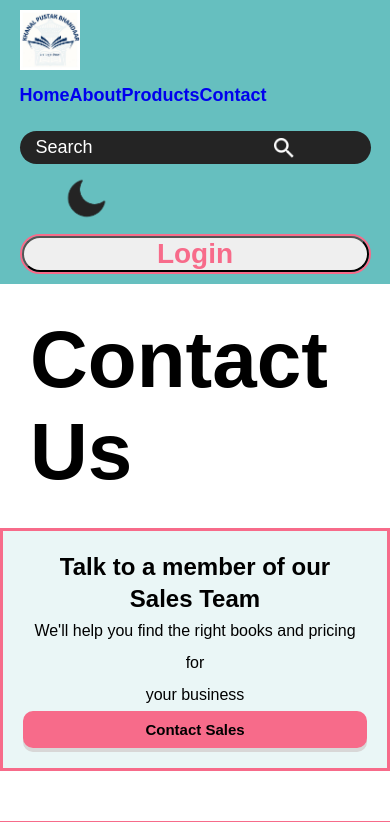
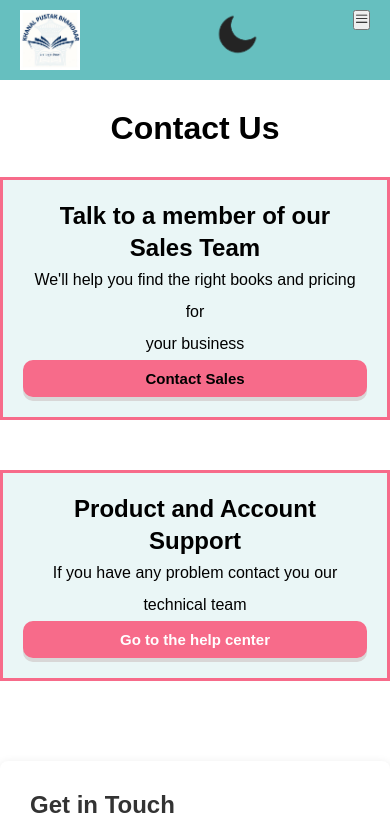
Before and after one commit to Sundarkhanal/Minor-Project, a React (Vite) app in the folder minor_project/: page /contact in a window 390 px wide. Shown: the top 822 px of the page. Built offline with nearby package versions, Linux system fonts and the light colour scheme.

Commit message:
navbar responsiveness updated

```diff
--- a/minor_project/package.json
+++ b/minor_project/package.json
@@ -1,4 +1,5 @@
 {
+  "homepage": "https://sundarkhanal.github.io/Minor-Project",
   "name": "minor_project",
   "private": true,
   "version": "0.0.0",
@@ -10,8 +11,10 @@
     "preview": "vite preview"
   },
   "dependencies": {
+    "icons": "^1.0.0",
     "react": "^19.1.0",
     "react-dom": "^19.1.0",
+    "react-icons": "^5.5.0",
     "react-router-dom": "^7.6.2"
   },
   "devDependencies": {
@@ -22,6 +25,7 @@
     "eslint": "^9.25.0",
     "eslint-plugin-react-hooks": "^5.2.0",
     "eslint-plugin-react-refresh": "^0.4.19",
+    "gh-pages": "^6.3.0",
     "globals": "^16.0.0",
     "vite": "^6.3.5"
   }
--- a/minor_project/src/components/Navbar/Navbar.css
+++ b/minor_project/src/components/Navbar/Navbar.css
@@ -3,7 +3,6 @@
   align-items: center;
   justify-content: space-between;
   background: #66bfbf;
-  ;
   padding: 15px 7%;
   transition: background 0.5s, color 0.5s;
 
@@ -96,6 +95,10 @@ body.dark .search-box input::placeholder {
   cursor: pointer;
 }
 
+button {
+  cursor: pointer;
+}
+
 .login-signup {
   margin-left: 40px;
   margin-right: 0px;
@@ -110,10 +113,12 @@ body.dark .search-box input::placeholder {
 
 }
 
+.ham-menu {
+  display: none;
+}
+
 @media (max-width: 768px) {
   .navbar {
-    flex-direction: column;
-    /* Stack items vertically */
     align-items: flex-start;
     /* Align items to the start */
     padding: 10px 5%;
@@ -165,4 +170,49 @@ body.dark .search-box input::placeholder {
     font-size: 14px;
     /* Adjust font size */
   }
+
+  .ham-menu {
+    display: inline-block;
+    text-align: end;
+  }
+
+  .menu-web {
+    display: none;
+  }
+
+  .search-box {
+    display: none;
+  }
+
+  .login-signup {
+    display: none;
+  }
+
+  .menu-mobile ul {
+    display: flex;
+    flex-direction: column;
+    align-items: center;
+  }
+
+  .menu-mobile {
+    position: absolute;
+    top: 5rem;
+    left: 0;
+    background-color: white;
+    width: 100%;
+  }
+
+  .login-signup {
+    margin-left: 40px;
+    margin-right: 0px;
+    border: 2px solid #f76b8a;
+    border-radius: 30px;
+  }
+
+  .login {
+    color: #f76b8a;
+    border-radius: 20px;
+    font-size: 10px;
+
+  }
 }
--- a/minor_project/src/components/Navbar/Navbar.jsx
+++ b/minor_project/src/components/Navbar/Navbar.jsx
@@ -1,7 +1,8 @@
 // src/components/Navbar/Navbar.jsx
 
-import React from 'react';
+import React, { useState } from 'react';
 import './Navbar.css';
+import { RxHamburgerMenu } from "react-icons/rx";
 import { Link, useNavigate } from 'react-router-dom';
 import logo from '../../assets/nav2-logo.jpg';
 import searchLight from '../../assets/search-w.png';
@@ -14,6 +15,10 @@ import Login_SIgnup from '../Pages/Login_SIgnup';
 const Navbar = () => {
   const { theme, setTheme } = useTheme();
   const navigate = useNavigate();
+  const [showMenu, setShwoMenu] = useState(false);
+  const handleButtonToggle = () => {
+    setShwoMenu(!showMenu);
+  }
 
   const handleLoginClick = () => {
     navigate('/login-signup')
@@ -22,12 +27,15 @@ const Navbar = () => {
   return (
     <div className='navbar'>
       <img src={logo} alt="logo" className='logo' />
+      <nav className={showMenu ? "menu-mobile" : "menu-web"}>
         <ul>
           <li><Link to="/">Home</Link></li>
           <li><Link to="/about">About</Link></li>
           <li><Link to="/product">Products</Link></li>
           <li><Link to="/contact">Contact</Link></li>
         </ul>
+      </nav>
+
 
       <div className='search-box'>
         <input type="text" placeholder='Search' />
@@ -50,6 +58,11 @@ const Navbar = () => {
           <h1>Login</h1>
         </button>
       </div>
+      <div className="ham-menu">
+        <button onClick={handleButtonToggle}>
+          <RxHamburgerMenu />
+        </button>
+      </div>
     </div>
 
   );
--- a/minor_project/src/components/Pages/Contact.css
+++ b/minor_project/src/components/Pages/Contact.css
@@ -1,5 +1,5 @@
 .heading h1 {
-  font-size: 5rem;
+  font-size: 2rem;
   align-items: center;
   justify-content: center;
   color: black;
--- a/minor_project/src/components/Pages/Footer.css
+++ b/minor_project/src/components/Pages/Footer.css
@@ -116,6 +116,7 @@
     /* Center items */
     padding: 20px;
     /* Adjust padding */
+    width: 100%;
   }
 
   .footer-about img {
--- a/minor_project/src/components/Pages/Footer.jsx
+++ b/minor_project/src/components/Pages/Footer.jsx
@@ -31,13 +31,13 @@ const Footer = () => {
       <section className='follow-us'>
         <h2>Follow Us</h2>
         <div className="social-icons">
-          <i class="fa-brands fa-facebook"></i>
-          <i class="fa-brands fa-linkedin"></i>
-          <i class="fa-brands fa-x-twitter"></i>
-          <i class="fa-brands fa-instagram"></i>
+          <i className="fa-brands fa-facebook"></i>
+          <i className="fa-brands fa-linkedin"></i>
+          <i className="fa-brands fa-x-twitter"></i>
+          <i className="fa-brands fa-instagram"></i>
         </div>
       </section>
-</div>
+    </div>
 
   )
 }
```
Also changed, not shown: 1 other file (tests, documents, lock files or other folders). Lines whose indentation alone changed are shown as unchanged.
